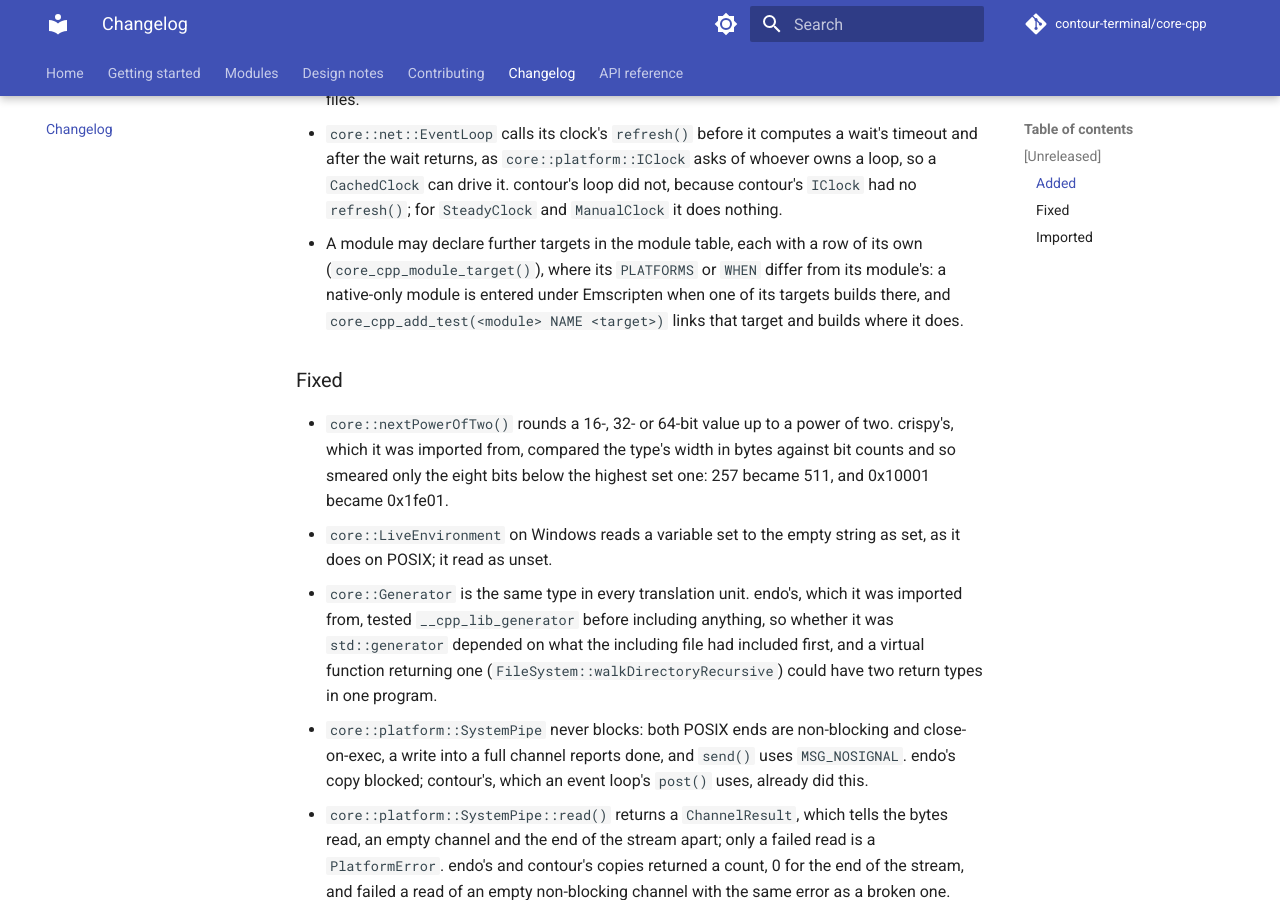
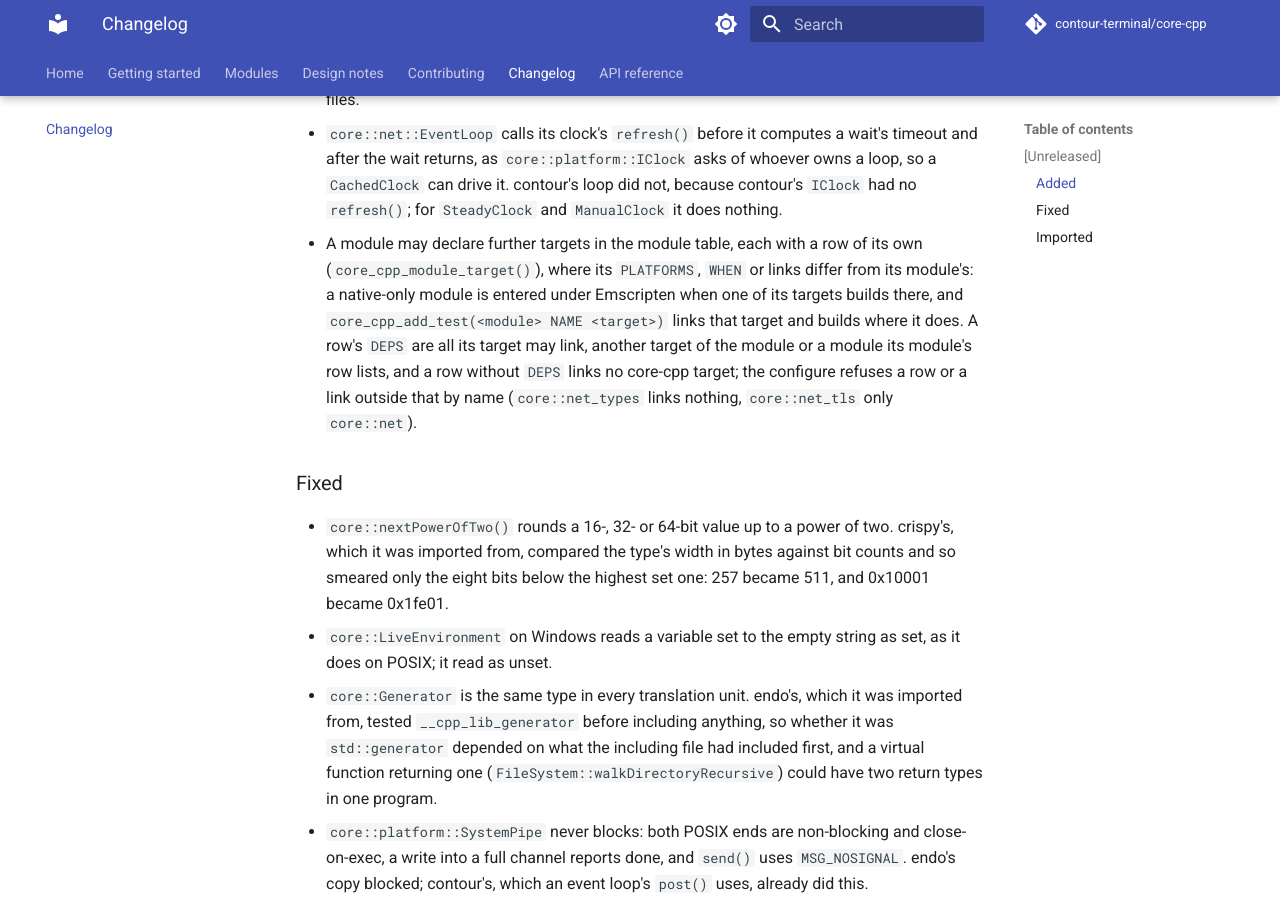
Before and after one commit to contour-terminal/core-cpp, an MkDocs documentation site: the page built from docs/changelog.md, in a window 1280 px wide and 900 px high, scrolled down 3448 px. Built offline with MkDocs 1.6.1 and Material for MkDocs 9.7.7, drawn with Linux system fonts in a browser that asks for light colours; comment, search, counter and statistics services are not loaded.

Commit message:
build: a target's row in the module table carries its own DEPS
A module's further targets were bounded only by their module's row, so
core::net_types, the vocabulary that is meant to link nothing, could have
linked core::async, core::platform or core::net without a refusal, and
core::tui_output (Task A7) could not be held to core::base.

core_cpp_module_target() takes DEPS. They are all its target may link:
another target of the same module by name (the module's own, or one with
an earlier row), or a module its module's row lists. A row without DEPS
links no core-cpp target. A row that names anything else is refused where
it is declared, and core_cpp_check_layering() checks every target against
the row that holds it, so a same-module link from a target with a row of
its own is no longer implied. core::net_types has no DEPS; core::net_tls
has DEPS net.

tests/cmake/check-layering.cmake proves it: twelve scenarios, each a
configure of its own with no language enabled, over the real table and
rows the scenario adds, that either configure or are refused by name.
Registered as core-cpp.layering (hygiene) and run by the style job.

Signed-off-by: Christian Parpart <christian@parpart.family>

```diff
--- a/CHANGELOG.md
+++ b/CHANGELOG.md
@@ -124,9 +124,13 @@ workflow refuses one without a section here.
   `CachedClock` can drive it. contour's loop did not, because contour's `IClock` had no
   `refresh()`; for `SteadyClock` and `ManualClock` it does nothing.
 - A module may declare further targets in the module table, each with a row of its own
-  (`core_cpp_module_target()`), where its `PLATFORMS` or `WHEN` differ from its module's: a
-  native-only module is entered under Emscripten when one of its targets builds there, and
-  `core_cpp_add_test(<module> NAME <target>)` links that target and builds where it does.
+  (`core_cpp_module_target()`), where its `PLATFORMS`, `WHEN` or links differ from its module's:
+  a native-only module is entered under Emscripten when one of its targets builds there, and
+  `core_cpp_add_test(<module> NAME <target>)` links that target and builds where it does. A
+  row's `DEPS` are all its target may link, another target of the module or a module its
+  module's row lists, and a row without `DEPS` links no core-cpp target; the configure refuses
+  a row or a link outside that by name (`core::net_types` links nothing, `core::net_tls` only
+  `core::net`).
 
 ### Fixed
 
```
Also changed, not shown: .agent/reference/source-map.md (+2 -1 lines), .agent/rules/library-hygiene.md (+7 -0 lines), docs/modules/index.md (+6 -3 lines), 5 other files.
